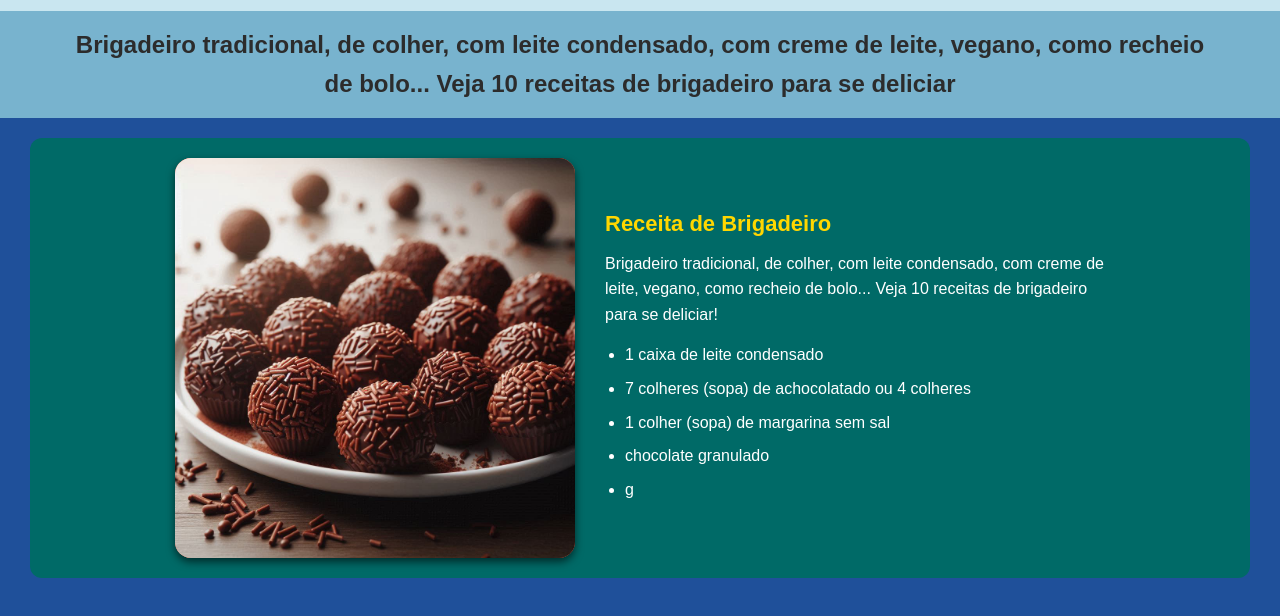
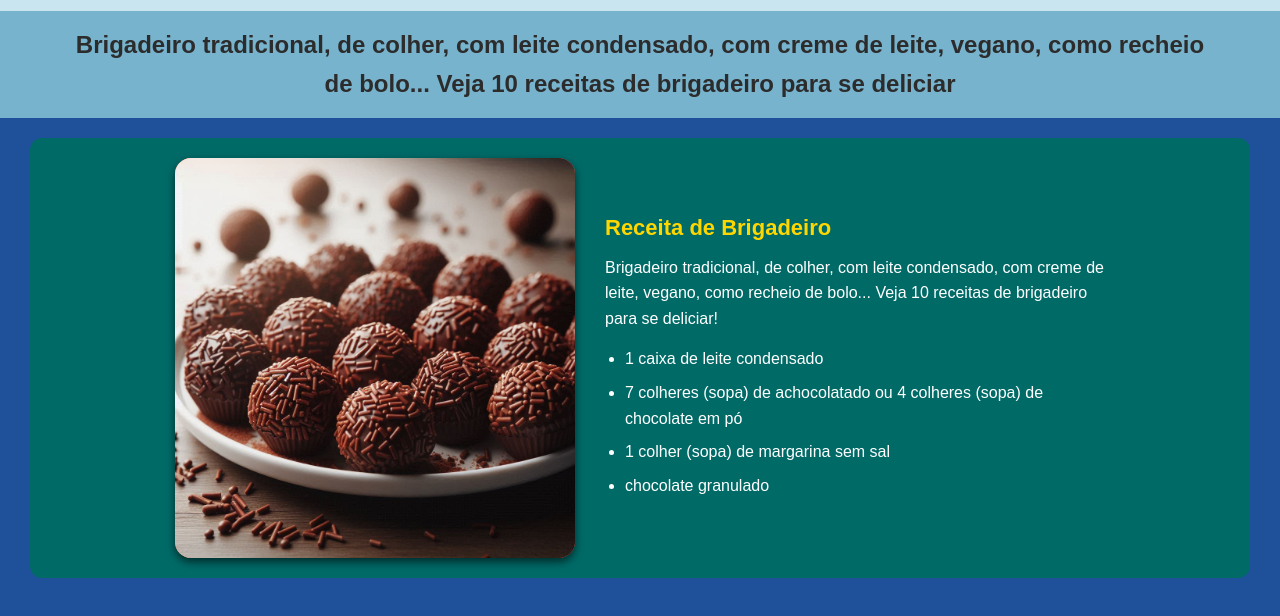
Before and after one commit to Drzim9/receitas, a plain HTML site: page brigadeiro-2/index.html in a window 1280 px wide. Shown: the part 90-706 px from the top of the page. Drawn offline with Linux system fonts and the light colour scheme.

Commit message:
listas-atlz-3

```diff
--- a/brigadeiro-2/index.html
+++ b/brigadeiro-2/index.html
@@ -25,10 +25,9 @@
                 <p>Brigadeiro tradicional, de colher, com leite condensado, com creme de leite, vegano, como recheio de bolo... Veja 10 receitas de brigadeiro para se deliciar!</p>
                 <ul>
                     <li>1 caixa de leite condensado</li>
-                    <li>7 colheres (sopa) de achocolatado ou 4 colheres</li>
+                    <li>7 colheres (sopa) de achocolatado ou 4 colheres (sopa) de chocolate em pó</li>
                     <li>1 colher (sopa) de margarina sem sal</li>
                     <li>chocolate granulado</li>
-                    <li>g</li>
                 </ul>
             </div>
         </div>
```
